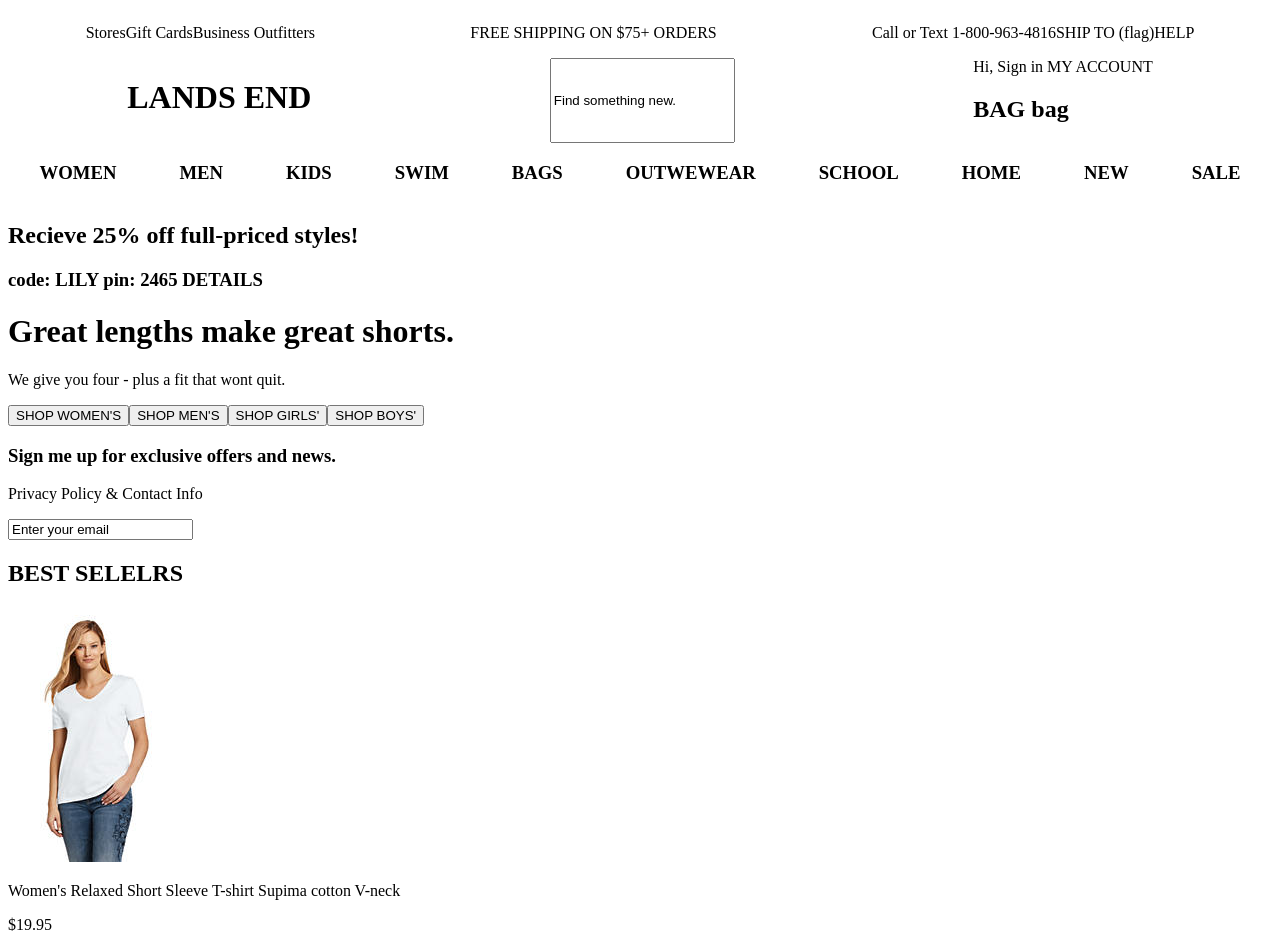
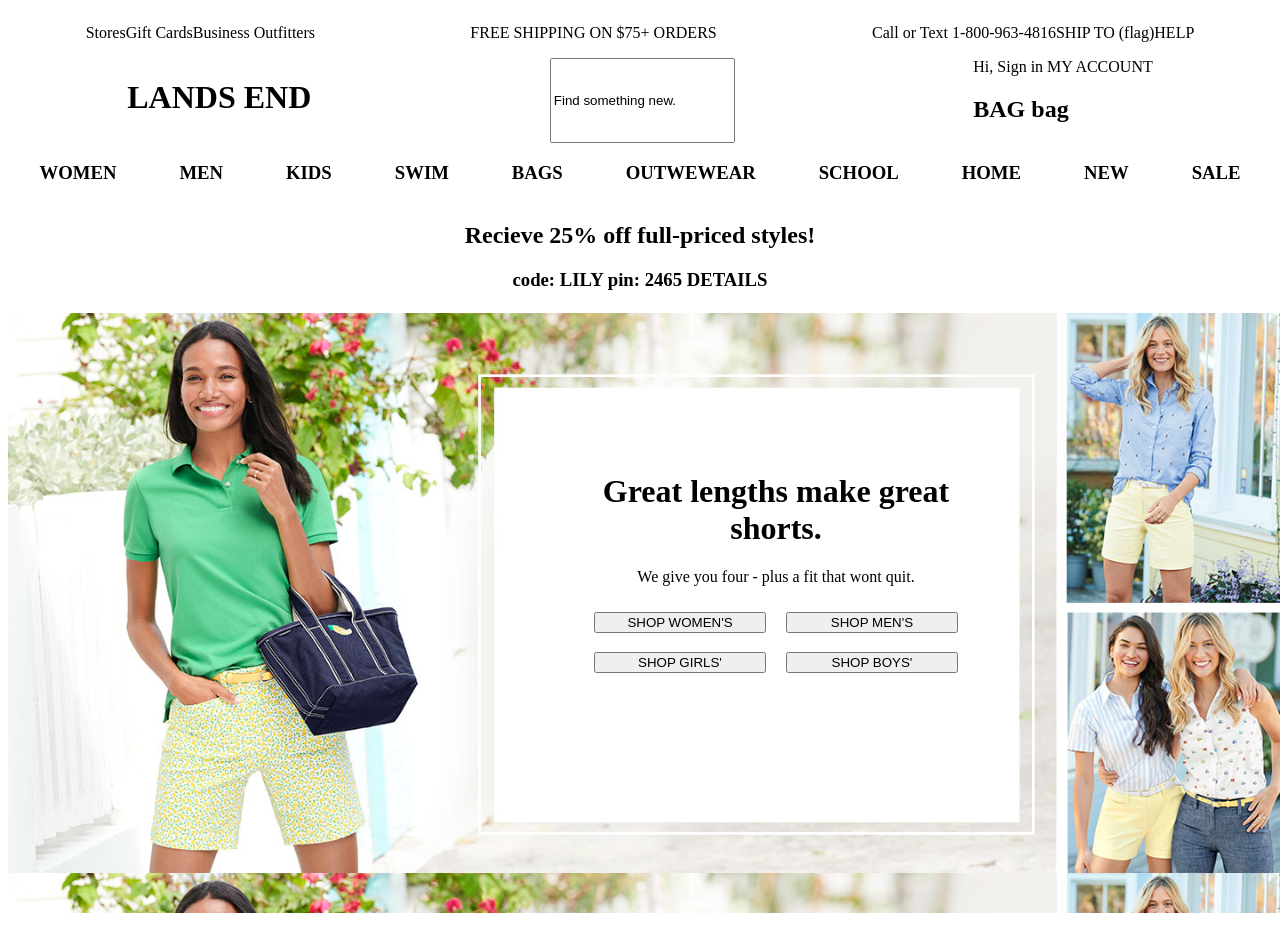
Before and after one commit to ryguybenson/landsend-clone, an Angular app: page / in a window 1280 px wide. Shown: the top 933 px of the page. Built offline with nearby package versions, Linux system fonts and the light colour scheme.

Commit message:
format main div and main-contents

```diff
--- a/src/app/body/body.component.css
+++ b/src/app/body/body.component.css
@@ -0,0 +1,25 @@
+.blue-one {
+  text-align: center;
+}
+.main {
+  background-image: url("../../assets/images/main.jpg");
+  background-size: 100%;
+  height: 75vh;
+  width: 100vw;
+}
+.main-contents {
+  height: 50vh;
+  width: 30vw;
+  position: relative;
+  left: 45vw;
+  top: 20vh;
+  text-align: center;
+}
+.main-buttons {
+  display: grid;
+  grid-template-columns: 1fr 1fr;
+  grid-template-rows: 1fr 1fr;
+}
+.main-buttons>button {
+  margin: 5%;
+}
--- a/src/app/body/body.component.html
+++ b/src/app/body/body.component.html
@@ -4,6 +4,7 @@
     <h3>code: LILY pin: 2465 DETAILS</h3>
   </div>
   <div class="main">
+    <div class="main-contents">
       <h1>Great lengths make great shorts.</h1>
       <p>We give you four - plus a fit that wont quit.</p>
       <div class="main-buttons">
@@ -11,6 +12,7 @@
         <button type="button" name="button">SHOP MEN'S</button>
         <button type="button" name="button">SHOP GIRLS'</button>
         <button type="button" name="button">SHOP BOYS'</button>
+      </div>
     </div>
   </div>
   <div class="blue-two">
```
Lines whose indentation alone changed are shown as unchanged.
